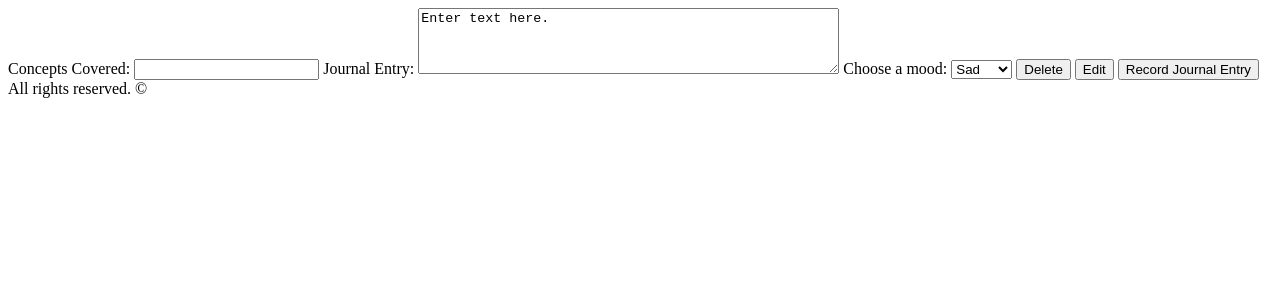
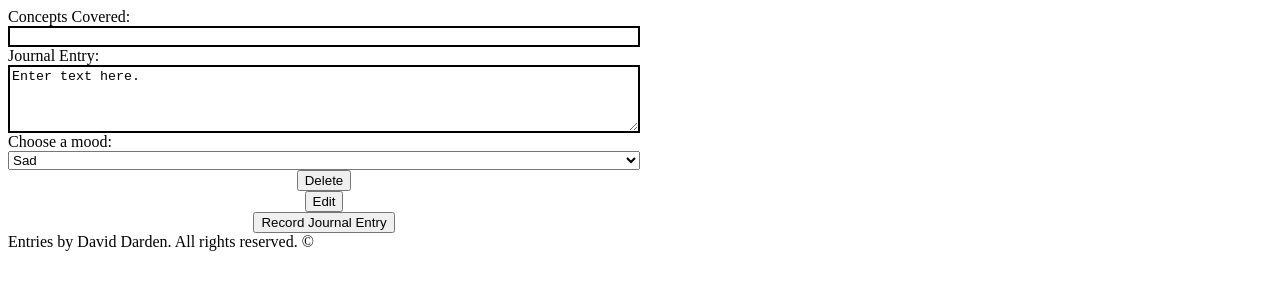
Before and after one commit to DavidEdwardDarden/dailyjournal, a plain HTML site: page index.html in a window 1280 px wide. Drawn offline with Linux system fonts and the light colour scheme.

Commit message:
added a little css

```diff
--- a/index.html
+++ b/index.html
@@ -1,44 +1,54 @@
 <!doctype html>
 
 <html lang="en">
+
 <head>
   <meta charset="utf-8">
 
   <title>Daily Journal</title>
-  <meta name="description" content="The HTML5 Herald">
-  <meta name="author" content="SitePoint">
 
-  <link rel="stylesheet" href="css/styles.css?v=1.0">
+
+  <link rel="stylesheet" href="./main.css">
 
 </head>
 
-<body>
+<body class="centercontain">
+
   <form>
+    <div class="getinacolumn">
       <label for="textline">Concepts Covered:</label>
       <input id="textline" type="text">
-<label  for="textareabox">Journal Entry:</label>
+    </div>
+    <div class="getinacolumn">
+      <label for="textareabox">Journal Entry:</label>
 
       <textarea id="textareabox" name="w3review" rows="4" cols="50">
 Enter text here.
 </textarea>
-
+    </div>
+    <div class="getinacolumn">
       <label for="moods">Choose a mood:</label>
 
-<select name="cars" id="moods">
+      <select name="moodymcmoodface" id="moods">
         <option value="sad">Sad</option>
         <option value="happy">Happy</option>
         <option value="fine">Fine</option>
+        <option value="perplexed">Perplexed</option>
       </select>
-<!--THIS IS A COMMENT-->
-<button type="button">Delete</button>
-<button type="button">Edit</button>
-<button type="button">Record Journal Entry</button>
+    </div>
+
+    <div class="getinacolumn">
+      <button class ="deletebutton2" type="button">Delete</button>
+      <button class="editbutton2" type="button">Edit</button>
+      <button class="recordjournalbutton2"type="button">Record Journal Entry</button>
+    </div>
   </form>
 
 
 
-  <script src="js/scripts.js"></script>
+  <script src="/main.js"></script>
 </body>
 
-<footer>All rights reserved. &copy; </footer>
+<footer class="bottomcontainer">Entries by David Darden. All rights reserved. &copy; </footer>
+
 </html>
--- a/main.css
+++ b/main.css
@@ -1,7 +1,66 @@
+/*{
+	border:1px black solid;
+ }
+*/
 #textline{
-border: 1px blanchedalmond;
+border: 2px solid black;
 }
 
 #textareabox{
-border: 1px blanchedalmond;
+border: 2px solid black;
 }
+
+.centercontain{
+    display: flex;
+    justify-content: center;
+
+    flex-direction: column;
+}
+
+.bottomcontainer {
+    display:flex;
+    align-content: flex-end;
+  }
+
+  .getinacolumn {
+    display: flex;
+    flex-direction: column;
+    max-width: 50%;
+    flex-wrap: nowrap;
+    justify-content: center;
+    align-content: space-around;
+  }
+
+  .deletebutton2 {
+      max-width: 15%;
+      justify-content: center;
+      align-self: center;
+      justify-content: space-evenly;
+      align-content: space-around;
+  }
+
+  .editbutton2 {
+    max-width: 10%;
+    justify-content: center;
+    align-self: center;
+    justify-content: space-evenly;
+    align-content: space-around;
+  }
+
+  .recordjournalbutton2{
+    max-width: 35%;
+    justify-content: center;
+    align-self: center;
+    justify-content: space-evenly;
+    align-content: space-around;
+  }
+
+  .item {
+      align-self: center;
+  }
+
+  .space{
+      display: flex;
+      justify-content: flex-start;
+      max-width: 35%;
+  }
```
Also changed, not shown: main.js (+32 -0 lines). Lines whose indentation alone changed are shown as unchanged.
